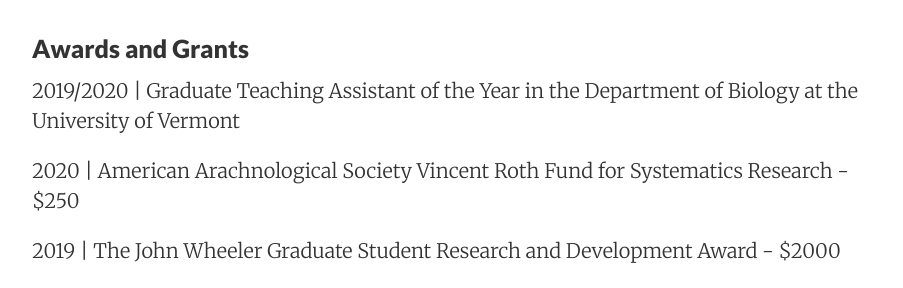
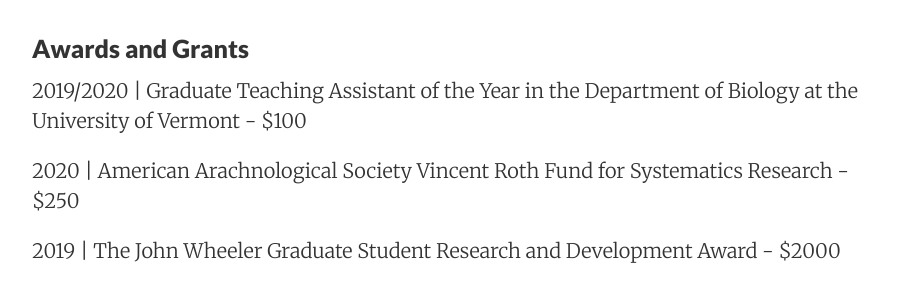
Before and after one commit to lchamberland/lchamberland.github.io, a Jekyll site: the page built from CV.md, in a window 1280 px wide and 900 px high, scrolled down 1163 px. Shown: the part 182-470 px from the top of the window, without its empty margins (188-1091 px from the left). Built offline with Jekyll 4.4.1, drawn with Linux system fonts in a browser that asks for light colours; our own code applies the rules of GitHub Pages for plain Markdown files.

Commit message:
Update CV.md

```diff
--- a/CV.md
+++ b/CV.md
@@ -18,7 +18,7 @@
 <p><strong>Chamberland L</strong>, Salgado‐Roa FC, Basco A, Cranz A, Binford G, Agnarsson I. 2020. Phylogeography of the widespread Caribbean spiny orb weaver <i>Gasteracantha cancriformis</i>. <i>Peer J</i>. 8:e8976 DOI: <a href='https://doi.org/10.7717/peerj.8976'>10.7717/peerj.8976</a></p>
 <hr />
 <h3>Awards and Grants</h3>
-<p>2019/2020 | Graduate Teaching Assistant of the Year in the Department of Biology at the University of Vermont</p>
+<p>2019/2020 | Graduate Teaching Assistant of the Year in the Department of Biology at the University of Vermont - $100</p>
 <p>2020 | American Arachnological Society Vincent Roth Fund for Systematics Research - $250</p>
 <p>2019 | The John Wheeler Graduate Student Research and Development Award - $2000</p>
 <p>2019 | UVM Mini Travel Grant - $450</p>
```
